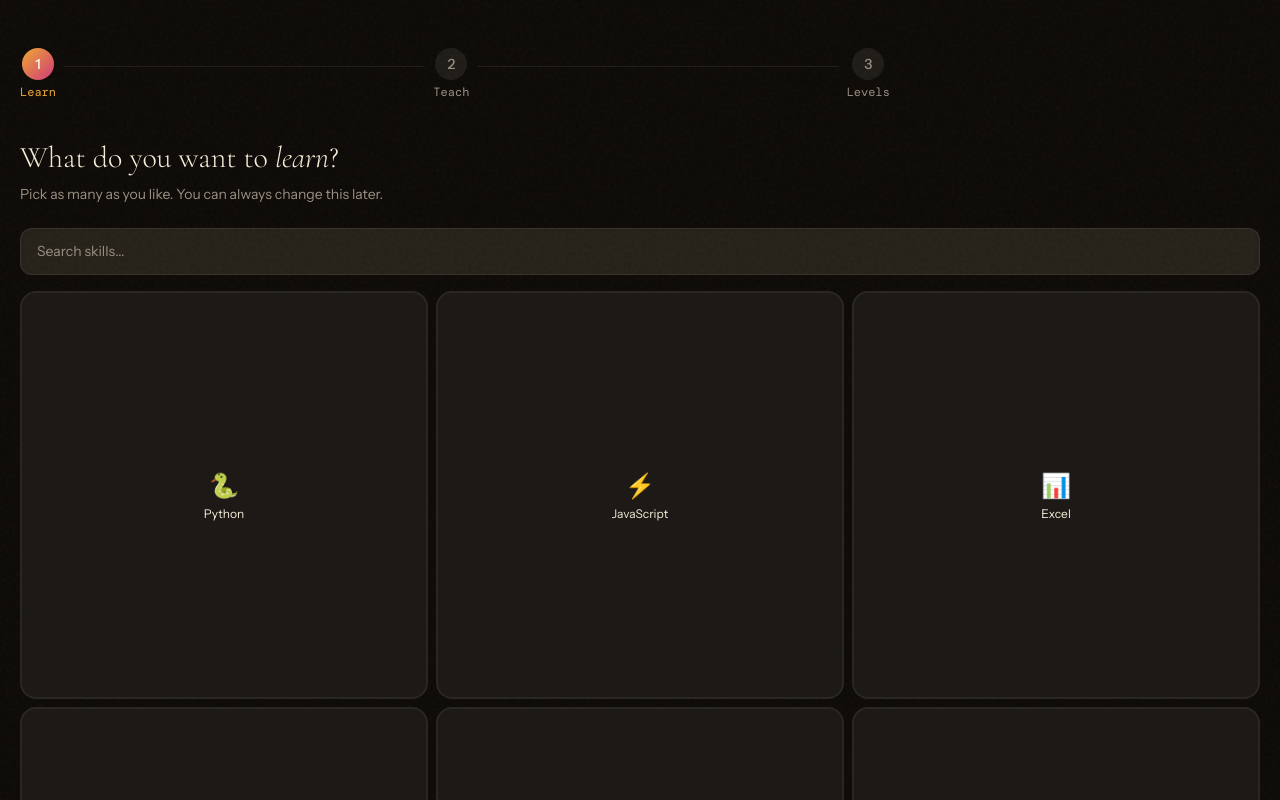
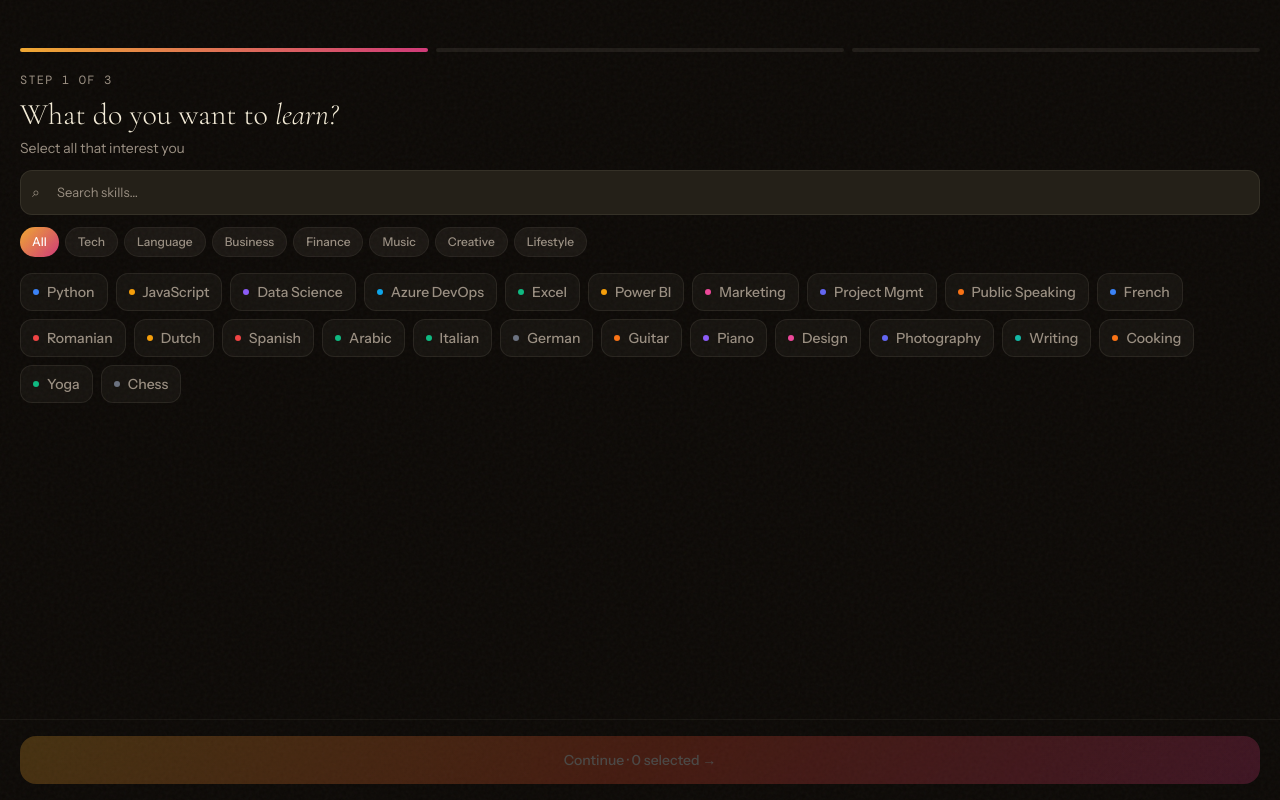
Before and after one commit to nairpicuctep-hub/timebank-app, a Next.js app: page /onboarding in a window 1280 px wide. Shown: the top 800 px of the page. Built offline with nearby package versions, Linux system fonts and the light colour scheme; a web font is replaced by a local one.

Commit message:
redesign: compact modern skill picker

```diff
--- a/src/app/onboarding/page.tsx
+++ b/src/app/onboarding/page.tsx
@@ -5,36 +5,36 @@
 import { createClient } from '@/lib/supabase/client'
 
 const SKILLS = [
-  { id: 'python',         name: 'Python',           icon: '🐍', cat: 'tech' },
-  { id: 'javascript',     name: 'JavaScript',       icon: '⚡', cat: 'tech' },
-  { id: 'excel',          name: 'Excel',             icon: '📊', cat: 'finance' },
-  { id: 'power-bi',       name: 'Power BI',          icon: '📈', cat: 'finance' },
-  { id: 'project-mgmt',   name: 'Project Mgmt',      icon: '🗂️', cat: 'business' },
-  { id: 'french',         name: 'French',            icon: '🇫🇷', cat: 'language' },
-  { id: 'romanian',       name: 'Romanian',          icon: '🇷🇴', cat: 'language' },
-  { id: 'dutch',          name: 'Dutch',             icon: '🇧🇪', cat: 'language' },
-  { id: 'spanish',        name: 'Spanish',           icon: '🇪🇸', cat: 'language' },
-  { id: 'arabic',         name: 'Arabic',            icon: '🌙', cat: 'language' },
-  { id: 'guitar',         name: 'Guitar',            icon: '🎸', cat: 'music' },
-  { id: 'piano',          name: 'Piano',             icon: '🎹', cat: 'music' },
-  { id: 'figma',          name: 'Design / Figma',    icon: '🎨', cat: 'arts' },
-  { id: 'public-speaking',name: 'Public Speaking',   icon: '🎤', cat: 'business' },
-  { id: 'chess',          name: 'Chess',             icon: '♟️', cat: 'sports' },
-  { id: 'yoga',           name: 'Yoga',              icon: '🧘', cat: 'sports' },
-  { id: 'data-science',   name: 'Data Science',      icon: '🔬', cat: 'tech' },
-  { id: 'azure-devops',   name: 'Azure DevOps',      icon: '☁️', cat: 'tech' },
-  { id: 'cooking',        name: 'Cooking',           icon: '👨‍🍳', cat: 'arts' },
-  { id: 'photography',    name: 'Photography',       icon: '📸', cat: 'arts' },
-  { id: 'writing',        name: 'Writing',           icon: '✍️', cat: 'arts' },
-  { id: 'marketing',      name: 'Marketing',         icon: '📣', cat: 'business' },
-  { id: 'italian',        name: 'Italian',           icon: '🇮🇹', cat: 'language' },
-  { id: 'german',         name: 'German',            icon: '🇩🇪', cat: 'language' },
+  { id: 'python',          name: 'Python',           cat: 'Tech',      color: '#3B82F6' },
+  { id: 'javascript',      name: 'JavaScript',       cat: 'Tech',      color: '#F59E0B' },
+  { id: 'data-science',    name: 'Data Science',     cat: 'Tech',      color: '#8B5CF6' },
+  { id: 'azure-devops',    name: 'Azure DevOps',     cat: 'Tech',      color: '#0EA5E9' },
+  { id: 'excel',           name: 'Excel',            cat: 'Finance',   color: '#10B981' },
+  { id: 'power-bi',        name: 'Power BI',         cat: 'Finance',   color: '#F59E0B' },
+  { id: 'marketing',       name: 'Marketing',        cat: 'Business',  color: '#EC4899' },
+  { id: 'project-mgmt',    name: 'Project Mgmt',     cat: 'Business',  color: '#6366F1' },
+  { id: 'public-speaking', name: 'Public Speaking',  cat: 'Business',  color: '#F97316' },
+  { id: 'french',          name: 'French',           cat: 'Language',  color: '#3B82F6' },
+  { id: 'romanian',        name: 'Romanian',         cat: 'Language',  color: '#EF4444' },
+  { id: 'dutch',           name: 'Dutch',            cat: 'Language',  color: '#F59E0B' },
+  { id: 'spanish',         name: 'Spanish',          cat: 'Language',  color: '#EF4444' },
+  { id: 'arabic',          name: 'Arabic',           cat: 'Language',  color: '#10B981' },
+  { id: 'italian',         name: 'Italian',          cat: 'Language',  color: '#10B981' },
+  { id: 'german',          name: 'German',           cat: 'Language',  color: '#6B7280' },
+  { id: 'guitar',          name: 'Guitar',           cat: 'Music',     color: '#F97316' },
+  { id: 'piano',           name: 'Piano',            cat: 'Music',     color: '#8B5CF6' },
+  { id: 'figma',           name: 'Design',           cat: 'Creative',  color: '#EC4899' },
+  { id: 'photography',     name: 'Photography',      cat: 'Creative',  color: '#6366F1' },
+  { id: 'writing',         name: 'Writing',          cat: 'Creative',  color: '#14B8A6' },
+  { id: 'cooking',         name: 'Cooking',          cat: 'Lifestyle', color: '#F97316' },
+  { id: 'yoga',            name: 'Yoga',             cat: 'Lifestyle', color: '#10B981' },
+  { id: 'chess',           name: 'Chess',            cat: 'Lifestyle', color: '#6B7280' },
 ]
 
+const CATS = ['All', 'Tech', 'Language', 'Business', 'Finance', 'Music', 'Creative', 'Lifestyle']
 const LEVELS = ['Beginner', 'Intermediate', 'Advanced', 'Expert']
-const LEVEL_COLORS = ['#1ED8A0','#F0A830','#E85030','#D03878']
 
-type Step = 'learn' | 'teach' | 'levels' | 'done'
+type Step = 'learn' | 'teach' | 'levels'
 
 export default function OnboardingPage() {
   const [step, setStep] = useState<Step>('learn')
@@ -43,19 +43,17 @@
   const [levels, setLevels] = useState<Record<string, number>>({})
   const [loading, setLoading] = useState(false)
   const [search, setSearch] = useState('')
+  const [cat, setCat] = useState('All')
   const router = useRouter()
 
-  const filtered = SKILLS.filter(s =>
-    s.name.toLowerCase().includes(search.toLowerCase()) ||
-    s.cat.toLowerCase().includes(search.toLowerCase())
-  )
+  const filtered = SKILLS.filter(s => {
+    const matchSearch = s.name.toLowerCase().includes(search.toLowerCase())
+    const matchCat = cat === 'All' || s.cat === cat
+    return matchSearch && matchCat
+  })
 
-  function toggleLearn(id: string) {
-    setLearnSkills(prev => prev.includes(id) ? prev.filter(x => x !== id) : [...prev, id])
-  }
-
-  function toggleTeach(id: string) {
-    setTeachSkills(prev => prev.includes(id) ? prev.filter(x => x !== id) : [...prev, id])
+  const toggle = (id: string, list: string[], setList: (v: string[]) => void) => {
+    setList(list.includes(id) ? list.filter(x => x !== id) : [...list, id])
   }
 
   async function finish() {
@@ -64,7 +62,6 @@
     const { data: { session } } = await supabase.auth.getSession()
     if (!session) return
 
-    // Save skills to profiles
     await supabase.from('profiles').update({
       learn_skills: learnSkills,
       teach_skills: teachSkills,
@@ -73,37 +70,16 @@
       onboarding_step: 3
     }).eq('id', session.user.id)
 
-    // Save to user_skills table
-    const skillRows = [
-      ...teachSkills.map(sid => ({
-        user_id: session.user.id,
-        skill_id: null, // will resolve below
-        role: 'teacher' as const,
-        proficiency: levels[sid] || 2
-      })),
-      ...learnSkills.map(sid => ({
-        user_id: session.user.id,
-        skill_id: null,
-        role: 'learner' as const,
-        proficiency: 1
-      }))
-    ]
-
-    // Get skill IDs from slugs
     const allSlugs = Array.from(new Set([...teachSkills, ...learnSkills]))
-    const { data: skillData } = await supabase
-      .from('skills').select('id, slug').in('slug', allSlugs)
-
+    const { data: skillData } = await supabase.from('skills').select('id, slug').in('slug', allSlugs)
     const slugToId = Object.fromEntries((skillData || []).map(s => [s.slug, s.id]))
 
     const rows = [
       ...teachSkills.filter(s => slugToId[s]).map(s => ({
-        user_id: session.user.id, skill_id: slugToId[s],
-        role: 'teacher', proficiency: levels[s] || 2
+        user_id: session.user.id, skill_id: slugToId[s], role: 'teacher', proficiency: levels[s] || 2
       })),
       ...learnSkills.filter(s => slugToId[s]).map(s => ({
-        user_id: session.user.id, skill_id: slugToId[s],
-        role: 'learner', proficiency: 1
+        user_id: session.user.id, skill_id: slugToId[s], role: 'learner', proficiency: 1
       }))
     ]
 
@@ -111,163 +87,138 @@
       await supabase.from('user_skills').upsert(rows, { onConflict: 'user_id,skill_id,role' })
     }
 
-    // Award XP + badge
     await supabase.rpc('award_badge', { p_user_id: session.user.id, p_badge_id: 'skill_mirror' })
     await supabase.rpc('update_streak', { p_user_id: session.user.id })
-
     router.push('/home?welcome=1')
   }
 
-  const steps = [
-    { id: 'learn', label: 'Learn', num: 1 },
-    { id: 'teach', label: 'Teach', num: 2 },
-    { id: 'levels', label: 'Levels', num: 3 },
-  ]
+  const stepNum = step === 'learn' ? 1 : step === 'teach' ? 2 : 3
 
   return (
-    <div className="min-h-screen flex flex-col" style={{ background: '#0c0906' }}>
+    <div className="min-h-screen flex flex-col" style={{ background: '#0c0906', color: '#F5EDD8' }}>
 
-      {/* Progress */}
-      <div className="px-5 pt-12 pb-4">
-        <div className="flex items-center justify-between mb-6">
-          {steps.map((s, i) => (
-            <div key={s.id} className="flex items-center flex-1">
-              <div className="flex flex-col items-center">
-                <div className="w-8 h-8 rounded-full flex items-center justify-center text-sm font-medium transition-all"
-                  style={{
-                    background: step === s.id ? 'linear-gradient(135deg, #F0A830, #D03878)' :
-                      ['learn','teach','levels','done'].indexOf(step) > i ? 'rgba(30,216,160,0.3)' : 'rgba(245,237,216,0.08)',
-                    color: step === s.id ? '#fff' : ['learn','teach','levels','done'].indexOf(step) > i ? '#1ED8A0' : '#9a8f82'
-                  }}>
-                  {['learn','teach','levels','done'].indexOf(step) > i ? '✓' : s.num}
-                </div>
-                <div className="text-xs font-mono mt-1" style={{ color: step === s.id ? '#F0A830' : '#9a8f82' }}>{s.label}</div>
-              </div>
-              {i < steps.length - 1 && (
-                <div className="flex-1 h-px mx-2 mt-[-16px]"
-                  style={{ background: ['learn','teach','levels','done'].indexOf(step) > i ? 'rgba(30,216,160,0.4)' : 'rgba(245,237,216,0.08)' }} />
-              )}
-            </div>
+      {/* Top progress */}
+      <div className="px-5 pt-12 pb-3 flex-shrink-0">
+        <div className="flex items-center gap-2 mb-5">
+          {[1,2,3].map(n => (
+            <div key={n} className="flex-1 h-1 rounded-full transition-all duration-300"
+              style={{ background: n <= stepNum ? 'linear-gradient(135deg, #F0A830, #D03878)' : 'rgba(245,237,216,0.08)' }} />
           ))}
         </div>
+
+        {step === 'learn' && (
+          <div>
+            <div className="text-xs font-mono uppercase tracking-widest mb-2" style={{ color: '#9a8f82' }}>Step 1 of 3</div>
+            <h1 className="font-display text-3xl font-light leading-tight mb-1">What do you want to <em>learn?</em></h1>
+            <p className="text-sm" style={{ color: '#9a8f82' }}>Select all that interest you</p>
+          </div>
+        )}
+        {step === 'teach' && (
+          <div>
+            <div className="text-xs font-mono uppercase tracking-widest mb-2" style={{ color: '#9a8f82' }}>Step 2 of 3</div>
+            <h1 className="font-display text-3xl font-light leading-tight mb-1">What can you <em>teach?</em></h1>
+            <p className="text-sm" style={{ color: '#9a8f82' }}>Earn 1 TC for every hour you teach</p>
+          </div>
+        )}
+        {step === 'levels' && (
+          <div>
+            <div className="text-xs font-mono uppercase tracking-widest mb-2" style={{ color: '#9a8f82' }}>Step 3 of 3</div>
+            <h1 className="font-display text-3xl font-light leading-tight mb-1">Your <em>expertise level</em></h1>
+            <p className="text-sm" style={{ color: '#9a8f82' }}>Help learners find the right match</p>
+          </div>
+        )}
       </div>
 
-      {/* STEP 1: LEARN */}
-      {step === 'learn' && (
-        <div className="flex-1 flex flex-col px-5">
-          <div className="mb-6">
-            <h1 className="font-display text-3xl font-light mb-2">What do you want to <em>learn</em>?</h1>
-            <p className="text-sm text-muted">Pick as many as you like. You can always change this later.</p>
+      {step !== 'levels' && (
+        <div className="px-5 flex-shrink-0">
+          {/* Search */}
+          <div className="relative mb-3">
+            <input
+              value={search}
+              onChange={e => setSearch(e.target.value)}
+              placeholder="Search skills…"
+              style={{ paddingLeft: '36px', fontSize: '13px' }}
+            />
+            <span className="absolute left-3 top-1/2 -translate-y-1/2 text-sm" style={{ color: '#9a8f82' }}>⌕</span>
           </div>
-          <input value={search} onChange={e => setSearch(e.target.value)}
-            placeholder="Search skills…" className="mb-4" />
-          <div className="grid grid-cols-3 gap-2 flex-1 overflow-y-auto pb-4">
+          {/* Category pills */}
+          <div className="flex gap-1.5 overflow-x-auto pb-3 mb-1" style={{ scrollbarWidth: 'none' }}>
+            {CATS.map(c => (
+              <button key={c} onClick={() => setCat(c)}
+                className="whitespace-nowrap px-3 py-1.5 rounded-full text-xs font-medium transition-all flex-shrink-0"
+                style={{
+                  background: cat === c ? 'linear-gradient(135deg, #F0A830, #D03878)' : 'rgba(245,237,216,0.06)',
+                  color: cat === c ? '#fff' : '#9a8f82',
+                  border: cat === c ? 'none' : '1px solid rgba(245,237,216,0.06)'
+                }}>
+                {c}
+              </button>
+            ))}
+          </div>
+        </div>
+      )}
+
+      {/* Skill grid */}
+      {step !== 'levels' && (
+        <div className="flex-1 overflow-y-auto px-5 pb-2">
+          <div className="flex flex-wrap gap-2 pb-2">
             {filtered.map(skill => {
-              const selected = learnSkills.includes(skill.id)
+              const list = step === 'learn' ? learnSkills : teachSkills
+              const selected = list.includes(skill.id)
               return (
-                <button key={skill.id} onClick={() => toggleLearn(skill.id)}
-                  className="flex flex-col items-center justify-center p-3 rounded-2xl transition-all aspect-square"
+                <button
+                  key={skill.id}
+                  onClick={() => step === 'learn'
+                    ? toggle(skill.id, learnSkills, setLearnSkills)
+                    : toggle(skill.id, teachSkills, setTeachSkills)
+                  }
+                  className="flex items-center gap-2 px-3 py-2 rounded-xl text-sm font-medium transition-all"
                   style={{
-                    background: selected ? 'rgba(240,168,48,0.15)' : '#1c1917',
-                    border: `2px solid ${selected ? '#F0A830' : 'rgba(245,237,216,0.06)'}`,
-                    transform: selected ? 'scale(1.05)' : 'scale(1)'
+                    background: selected ? `${skill.color}18` : 'rgba(245,237,216,0.04)',
+                    border: `1.5px solid ${selected ? skill.color : 'rgba(245,237,216,0.08)'}`,
+                    color: selected ? skill.color : '#9a8f82',
+                    transform: selected ? 'scale(1.02)' : 'scale(1)'
                   }}>
-                  <span className="text-2xl mb-1">{skill.icon}</span>
-                  <span className="text-xs text-center leading-tight" style={{ color: selected ? '#F0A830' : '#F5EDD8' }}>
-                    {skill.name}
-                  </span>
+                  <span className="w-1.5 h-1.5 rounded-full flex-shrink-0" style={{ background: skill.color }} />
+                  {skill.name}
+                  {selected && <span className="text-xs ml-0.5">✓</span>}
                 </button>
               )
             })}
           </div>
-          <div className="py-4">
-            <button onClick={() => { setSearch(''); setStep('teach') }}
-              disabled={learnSkills.length === 0}
-              className="w-full py-4 rounded-2xl text-white font-medium disabled:opacity-30 transition-all"
-              style={{ background: 'linear-gradient(135deg, #F0A830, #E85030, #D03878)' }}>
-              Continue ({learnSkills.length} selected) →
-            </button>
-          </div>
         </div>
       )}
 
-      {/* STEP 2: TEACH */}
-      {step === 'teach' && (
-        <div className="flex-1 flex flex-col px-5">
-          <div className="mb-6">
-            <button onClick={() => setStep('learn')} className="text-xs text-muted mb-3 block">← Back</button>
-            <h1 className="font-display text-3xl font-light mb-2">What can you <em>teach</em>?</h1>
-            <p className="text-sm text-muted">Share your knowledge — earn TimeCredits for every session.</p>
-          </div>
-          <input value={search} onChange={e => setSearch(e.target.value)}
-            placeholder="Search skills…" className="mb-4" />
-          <div className="grid grid-cols-3 gap-2 flex-1 overflow-y-auto pb-4">
-            {filtered.map(skill => {
-              const selected = teachSkills.includes(skill.id)
-              return (
-                <button key={skill.id} onClick={() => toggleTeach(skill.id)}
-                  className="flex flex-col items-center justify-center p-3 rounded-2xl transition-all aspect-square"
-                  style={{
-                    background: selected ? 'rgba(30,216,160,0.12)' : '#1c1917',
-                    border: `2px solid ${selected ? '#1ED8A0' : 'rgba(245,237,216,0.06)'}`,
-                    transform: selected ? 'scale(1.05)' : 'scale(1)'
-                  }}>
-                  <span className="text-2xl mb-1">{skill.icon}</span>
-                  <span className="text-xs text-center leading-tight" style={{ color: selected ? '#1ED8A0' : '#F5EDD8' }}>
-                    {skill.name}
-                  </span>
-                </button>
-              )
-            })}
-          </div>
-          <div className="py-4 space-y-2">
-            <button onClick={() => { setSearch(''); setStep('levels') }}
-              disabled={teachSkills.length === 0}
-              className="w-full py-4 rounded-2xl text-white font-medium disabled:opacity-30"
-              style={{ background: 'linear-gradient(135deg, #1ED8A0, #185FA5)' }}>
-              Continue ({teachSkills.length} selected) →
-            </button>
-            <button onClick={() => { setSearch(''); setStep('levels') }}
-              className="w-full py-3 rounded-2xl text-sm text-muted">
-              Skip — I only want to learn
-            </button>
-          </div>
-        </div>
-      )}
-
-      {/* STEP 3: LEVELS */}
+      {/* Levels step */}
       {step === 'levels' && (
-        <div className="flex-1 flex flex-col px-5">
-          <div className="mb-6">
-            <button onClick={() => setStep('teach')} className="text-xs text-muted mb-3 block">← Back</button>
-            <h1 className="font-display text-3xl font-light mb-2">What's your <em>level</em>?</h1>
-            <p className="text-sm text-muted">Help learners find the right teacher for their level.</p>
-          </div>
+        <div className="flex-1 overflow-y-auto px-5 pb-4">
           {teachSkills.length === 0 ? (
-            <p className="text-sm text-muted">No teaching skills selected — skip to continue.</p>
+            <div className="py-8 text-center">
+              <p className="text-sm" style={{ color: '#9a8f82' }}>No teaching skills — tap continue to finish</p>
+            </div>
           ) : (
-            <div className="flex-1 overflow-y-auto space-y-4 pb-4">
+            <div className="space-y-3">
               {teachSkills.map(sid => {
                 const skill = SKILLS.find(s => s.id === sid)
                 if (!skill) return null
-                const currentLevel = levels[sid] || 0
+                const current = levels[sid] || 0
                 return (
                   <div key={sid} className="rounded-2xl p-4"
-                    style={{ background: '#1c1917', border: '1px solid rgba(245,237,216,0.08)' }}>
+                    style={{ background: '#1c1917', border: '1px solid rgba(245,237,216,0.06)' }}>
                     <div className="flex items-center gap-2 mb-3">
-                      <span className="text-xl">{skill.icon}</span>
+                      <span className="w-2 h-2 rounded-full" style={{ background: skill.color }} />
                       <span className="text-sm font-medium">{skill.name}</span>
                     </div>
-                    <div className="grid grid-cols-4 gap-2">
-                      {LEVELS.map((level, i) => (
-                        <button key={level} onClick={() => setLevels(prev => ({ ...prev, [sid]: i + 1 }))}
-                          className="py-2 rounded-xl text-xs font-medium transition-all"
+                    <div className="flex gap-2">
+                      {LEVELS.map((label, i) => (
+                        <button key={label} onClick={() => setLevels(prev => ({ ...prev, [sid]: i + 1 }))}
+                          className="flex-1 py-2 rounded-xl text-xs font-medium transition-all"
                           style={{
-                            background: currentLevel === i + 1 ? `${LEVEL_COLORS[i]}20` : '#242018',
-                            border: `1px solid ${currentLevel === i + 1 ? LEVEL_COLORS[i] : 'rgba(245,237,216,0.06)'}`,
-                            color: currentLevel === i + 1 ? LEVEL_COLORS[i] : '#9a8f82'
+                            background: current === i + 1 ? `${skill.color}20` : 'rgba(245,237,216,0.04)',
+                            border: `1.5px solid ${current === i + 1 ? skill.color : 'rgba(245,237,216,0.06)'}`,
+                            color: current === i + 1 ? skill.color : '#9a8f82'
                           }}>
-                          {level}
+                          {label}
                         </button>
                       ))}
                     </div>
@@ -276,15 +227,46 @@
               })}
             </div>
           )}
-          <div className="py-4">
-            <button onClick={finish} disabled={loading}
-              className="w-full py-4 rounded-2xl text-white font-medium disabled:opacity-50"
+        </div>
+      )}
+
+      {/* Bottom CTA */}
+      <div className="px-5 py-4 flex-shrink-0" style={{ borderTop: '1px solid rgba(245,237,216,0.05)' }}>
+        {step === 'learn' && (
+          <div className="space-y-2">
+            <button onClick={() => { setSearch(''); setCat('All'); setStep('teach') }}
+              disabled={learnSkills.length === 0}
+              className="w-full py-3.5 rounded-2xl text-white text-sm font-medium disabled:opacity-25 transition-all"
               style={{ background: 'linear-gradient(135deg, #F0A830, #E85030, #D03878)' }}>
-              {loading ? 'Setting up your profile…' : "Let's go! ✦"}
+              Continue · {learnSkills.length} selected →
             </button>
           </div>
-        </div>
-      )}
+        )}
+        {step === 'teach' && (
+          <div className="space-y-2">
+            <button onClick={() => { setSearch(''); setCat('All'); setStep('levels') }}
+              disabled={teachSkills.length === 0}
+              className="w-full py-3.5 rounded-2xl text-white text-sm font-medium disabled:opacity-25"
+              style={{ background: 'linear-gradient(135deg, #1ED8A0, #185FA5)' }}>
+              Continue · {teachSkills.length} selected →
+            </button>
+            <button onClick={() => { setSearch(''); setCat('All'); setStep('levels') }}
+              className="w-full py-2.5 rounded-2xl text-xs text-center" style={{ color: '#9a8f82' }}>
+              I only want to learn — skip
+            </button>
+          </div>
+        )}
+        {step === 'levels' && (
+          <div className="space-y-2">
+            <button onClick={finish} disabled={loading}
+              className="w-full py-3.5 rounded-2xl text-white text-sm font-medium disabled:opacity-50"
+              style={{ background: 'linear-gradient(135deg, #F0A830, #E85030, #D03878)' }}>
+              {loading ? 'Setting up…' : "Let's go ✦"}
+            </button>
+            <button onClick={() => setStep('teach')} className="w-full py-2.5 rounded-2xl text-xs text-center" style={{ color: '#9a8f82' }}>← Back</button>
+          </div>
+        )}
+      </div>
     </div>
   )
 }
```
